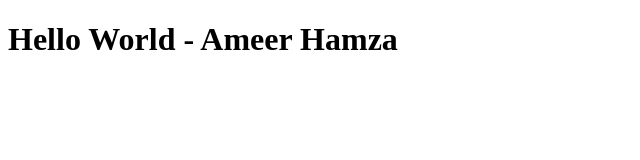
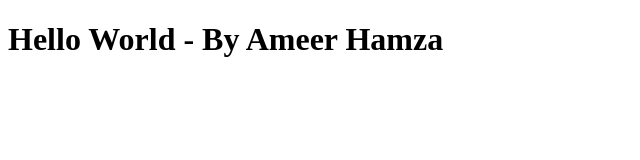
Before and after one commit to AmeerHamzaRiaz/bootcamp2020, a plain HTML site: page index.html in a window 1280 px wide. Shown: the whole page, without its empty margins (0-640 px from the left). Drawn offline with Linux system fonts and the light colour scheme.

Commit message:
Updated index.html

```diff
--- a/index.html
+++ b/index.html
@@ -6,6 +6,6 @@
     <title>Bootcamp 2020</title>
 </head>
 <body>
-    <h1>Hello World - Ameer Hamza</h1>
+    <h1>Hello World - By  Ameer Hamza</h1>
 </body>
 </html>
```
